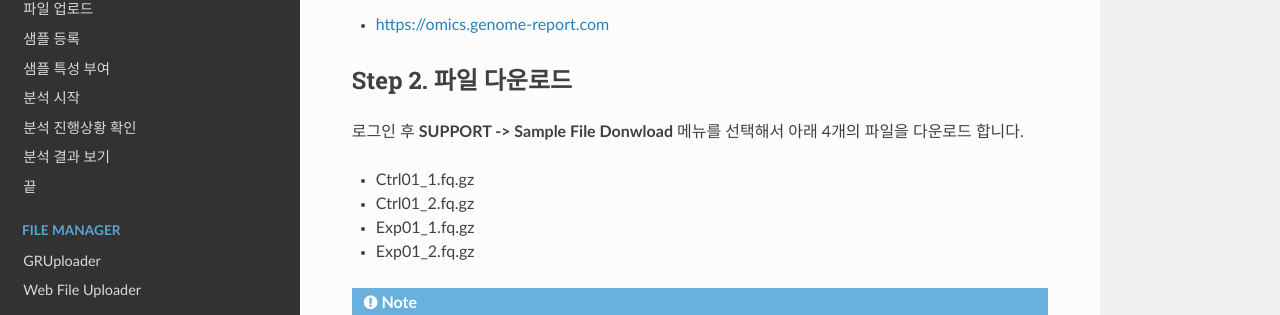
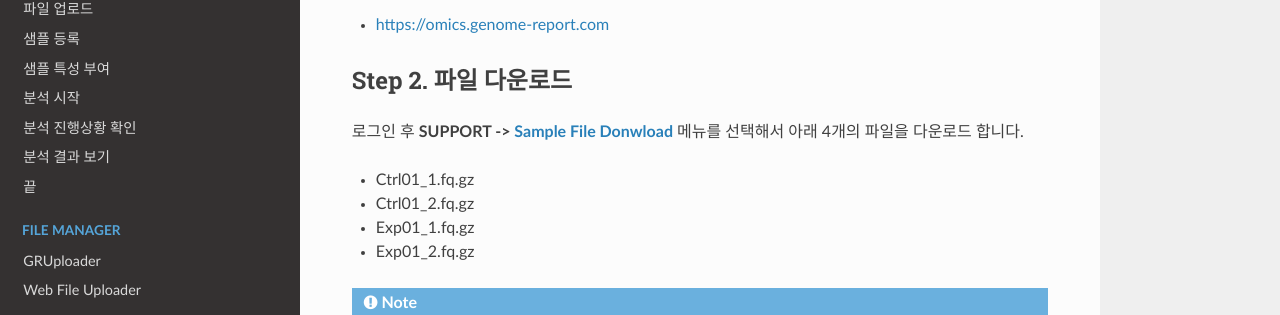
Before and after one commit to genomereport/gimanual, an MkDocs documentation site: the page built from docs/quick_start/example_download.md, in a window 1280 px wide and 1377 px high. Shown: the part 334-649 px from the top of the window. Built offline with MkDocs 1.6.1, drawn with Linux system fonts in a browser that asks for light colours; nearby versions of some CDN libraries; old or Windows-style settings are respelled for this version of MkDocs; part of the change alters nothing that is shown.

```diff
--- a/docs/quick_start/example_download.md
+++ b/docs/quick_start/example_download.md
@@ -12,7 +12,7 @@
 
 ## Step 2. 파일 다운로드
 
-로그인 후 **SUPPORT -> Sample File Donwload** 메뉴를 선택해서 아래 4개의 파일을 다운로드 합니다.
+로그인 후 **SUPPORT -> <a href="https://omics.genome-report.com/down_file/sample" target="_blank">Sample File Donwload</a>** 메뉴를 선택해서 아래 4개의 파일을 다운로드 합니다.
 
 * Ctrl01_1.fq.gz
 * Ctrl01_2.fq.gz
```
